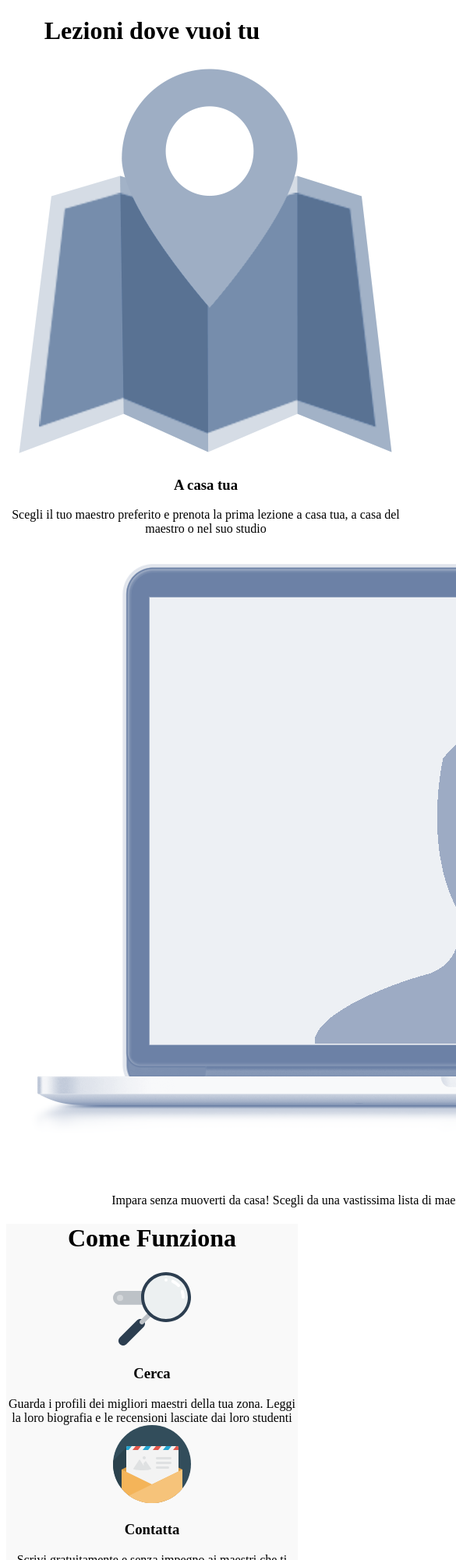
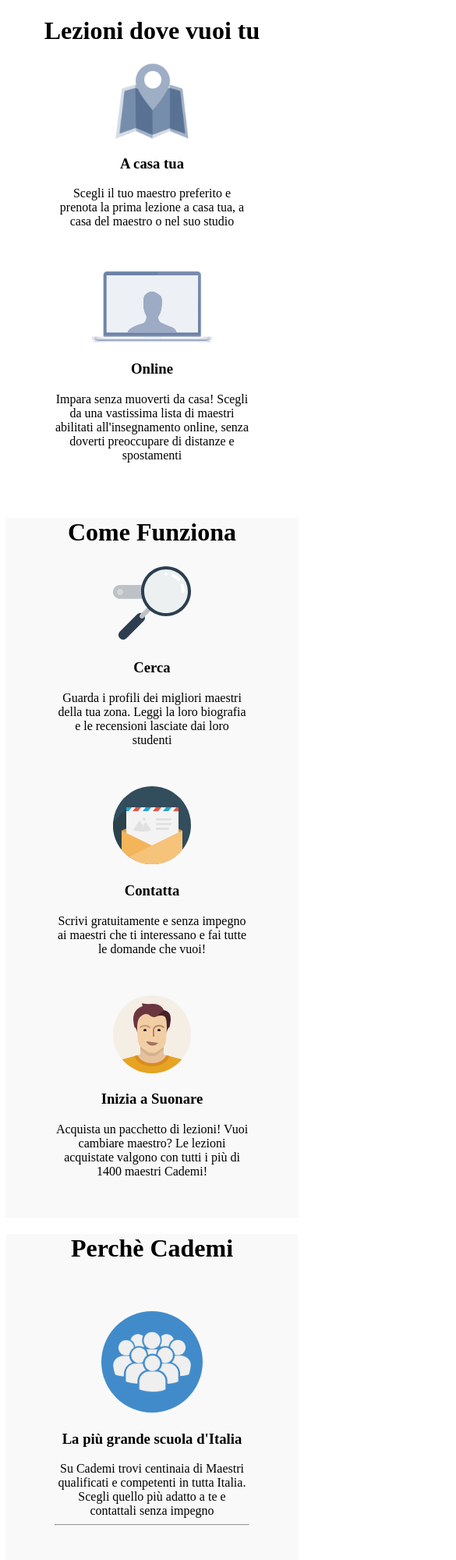
Before and after one commit to dmafrici84/html-css-resp-wannabe-12bool, a plain HTML site: page index.html in a window 390 px wide. Shown: the top 2000 px of the page at 78% size, 585 px wide, since content can reach past the window. Drawn offline with Linux system fonts and the light colour scheme.

Commit message:
Lc wannapbe_12bool finito

```diff
--- a/css/wannabe_12bool.css
+++ b/css/wannabe_12bool.css
@@ -32,6 +32,7 @@
 }
 
 /* VERSIONE DESKTOP */
+
 @media all and (min-width: 993px) {
 
   /* IMPOSTAZIONI GENERALI */
@@ -48,7 +49,7 @@
   }
 
   #why .row img {
-    padding: 30px
+    padding: 30px;
   }
 
   /* COMMON */
@@ -60,13 +61,14 @@
 }
 
 /* VERSIONE TABLET */
+
 @media all and (min-width: 769px) and (max-width: 992px) {
 
   /* IMPOSTAZIONI GENERALI */
 
   .centratura_riga {
     width: 100%;
-    margin-top: 75px;
+    margin-top: 50px;
   }
 
   /* BLOCCO LEZIONI */
@@ -76,7 +78,7 @@
   }
 
   /* BLOCCO STEPS */
-  .left, .central {
+  #steps .left, .central {
     margin-bottom: 50px;
   }
 
@@ -96,3 +98,36 @@
   }
 
 }
+
+/* VERSIONE SMART */
+
+@media all and (max-width: 768px) {
+
+  .centratura_riga {
+    width: 100%;
+    margin-top: 20px;
+  }
+
+  /* BLOCCO LEZIONI e BLOCCO STEPS */
+  .left, .central, .right {
+    margin-bottom: 50px;
+  }
+
+  /* BLOCCO PERCHE */
+
+  .first, .second, .third {
+    margin-top: 40px;
+  }
+
+  #why .row img {
+    padding: 15px;
+  }
+
+  /* COMMON */
+
+  img {
+    max-width: 100%;
+    max-height: 100px;
+  }
+
+}
--- a/index.html
+++ b/index.html
@@ -19,16 +19,20 @@
 
           <h1>Lezioni dove vuoi tu</h1>
 
-          <div class="col_md_4 col_md_offset_1 col_lg_6">
+          <div class="col_xs_8 col_xs_offset_2 col_md_4 col_md_offset_1 col_lg_6">
+            <div class="left">
               <img src="img/icon/maps.png" alt="">
               <h3>A casa tua</h3>
               Scegli il tuo maestro preferito e prenota la prima lezione a casa tua, a casa del maestro o nel suo studio
             </div>
+          </div>
 
-          <div class="col_md_4 col_md_offset_2 col_lg_6">
+          <div class="col_xs_8 col_xs_offset_2 col_md_4 col_md_offset_2 col_lg_6">
+            <div class="right">
               <img src="img/icon/screen.png" alt="">
               <h3>Online</h3>
               Impara senza muoverti da casa! Scegli da una vastissima lista di maestri abilitati all'insegnamento online, senza doverti preoccupare di distanze e spostamenti
+            </div>
           </div>
 
         </div>
@@ -43,7 +47,7 @@
 
           <h1>Come Funziona</h1>
 
-          <div class="col_md_4 col_md_offset_1 col_lg_4">
+          <div class="col_xs_8 col_xs_offset_2 col_md_4 col_md_offset_1 col_lg_4">
             <div class="left">
               <img src="img/search.svg" alt="">
               <h3>Cerca</h3>
@@ -51,7 +55,7 @@
             </div>
           </div>
 
-          <div class="col_md_4 col_md_offset_2 col_lg_4">
+          <div class="col_xs_8 col_xs_offset_2 col_md_4 col_md_offset_2 col_lg_4">
             <div class="central">
               <img src="img/letter.svg" alt="">
               <h3>Contatta</h3>
@@ -61,7 +65,7 @@
 
           <div class="clear_md"></div>
 
-          <div class="col_md_4 col_md_offset_4 col_lg_4">
+          <div class="col_xs_8 col_xs_offset_2 col_md_4 col_md_offset_4 col_lg_4">
             <div class="right">
               <img src="img/male.svg" alt="">
               <h3>Inizia a Suonare</h3>
@@ -81,7 +85,7 @@
 
           <h1>Perchè Cademi</h1>
 
-          <div class="col_md_10 col_md_offset_1 col_lg_12">
+          <div class="col_xs_8 col_xs_offset_2 col_md_10 col_md_offset_1 col_lg_12">
             <div class="first">
               <img src="img/icon/profile.png" alt="">
               <h3>La più grande scuola d'Italia</h3>
@@ -90,7 +94,7 @@
             </div>
           </div>
 
-          <div class="col_md_10 col_md_offset_1 col_lg_12">
+          <div class="col_xs_8 col_xs_offset_2 col_md_10 col_md_offset_1 col_lg_12">
             <div class="second">
               <img src="img/icon/secure.png" alt="">
               <h3>Soddisfazione Garantita</h3>
@@ -99,7 +103,7 @@
             </div>
           </div>
 
-          <div class="col_md_10 col_md_offset_1 col_lg_12">
+          <div class="col_xs_8 col_xs_offset_2 col_md_10 col_md_offset_1 col_lg_12">
             <div class="third">
               <img src="img/icon/flex.png" alt="">
               <h3>Flessibile e Conveniente</h3>
```
Lines whose indentation alone changed are shown as unchanged.
